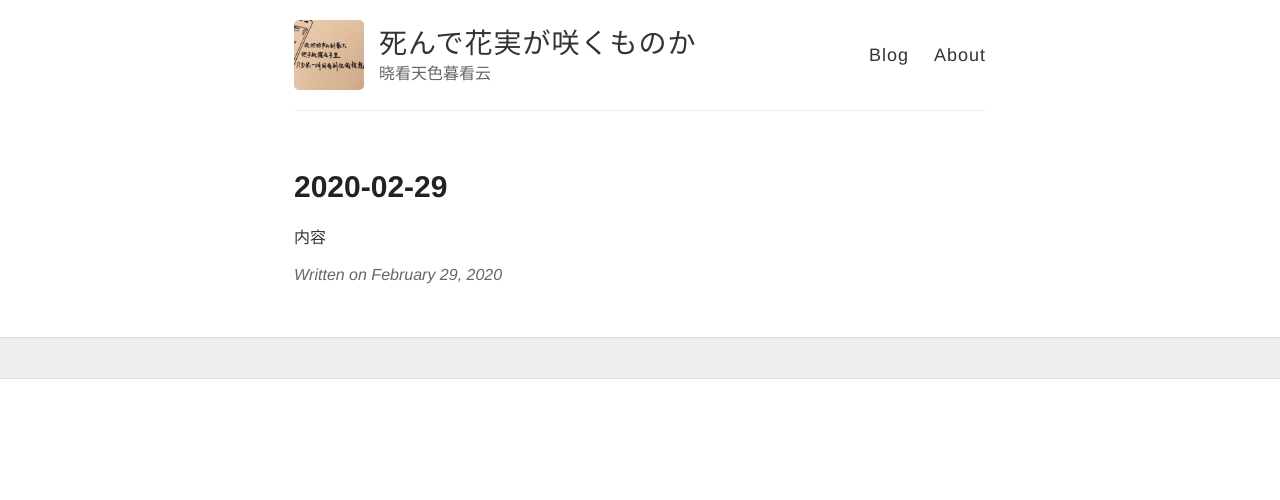
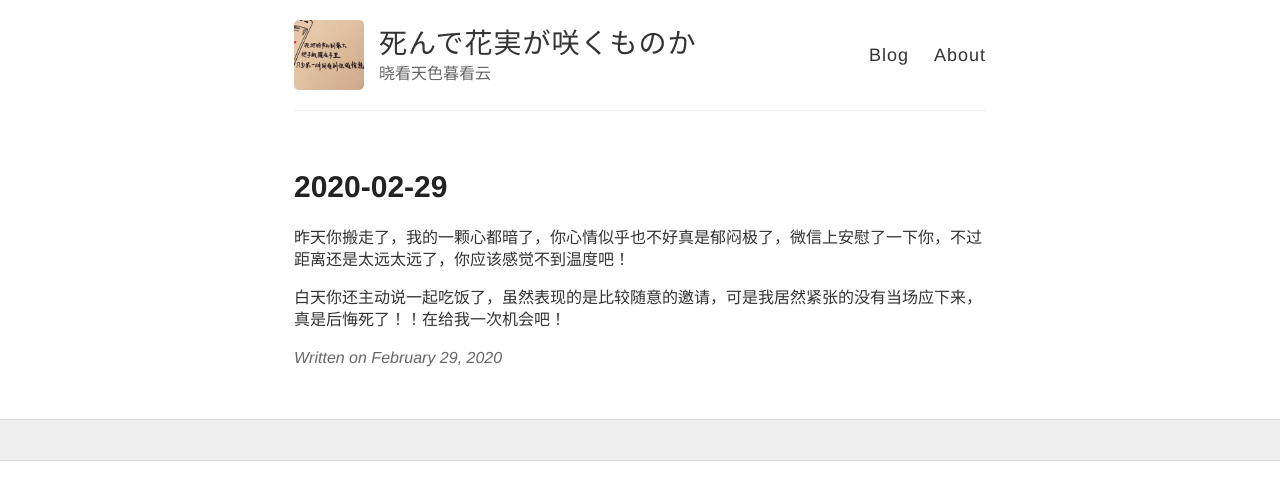
Before and after one commit to wiki650/wiki650.github.io, a Jekyll site: the page built from _posts/2020-02-29-wiki20200229.md, in a window 1280 px wide. Shown: the top 500 px of the page. Built offline with Jekyll 4.4.1, drawn with Linux system fonts in a browser that asks for light colours; comment, search, counter and statistics services are not loaded.

Commit message:
Update 2020-02-29-wiki20200229.md

```diff
--- a/_posts/2020-02-29-wiki20200229.md
+++ b/_posts/2020-02-29-wiki20200229.md
@@ -3,4 +3,6 @@ layout: post
 title: 2020-02-29
 ---
 
-内容
+昨天你搬走了，我的一颗心都暗了，你心情似乎也不好真是郁闷极了，微信上安慰了一下你，不过距离还是太远太远了，你应该感觉不到温度吧！
+
+白天你还主动说一起吃饭了，虽然表现的是比较随意的邀请，可是我居然紧张的没有当场应下来，真是后悔死了！！在给我一次机会吧！
```
